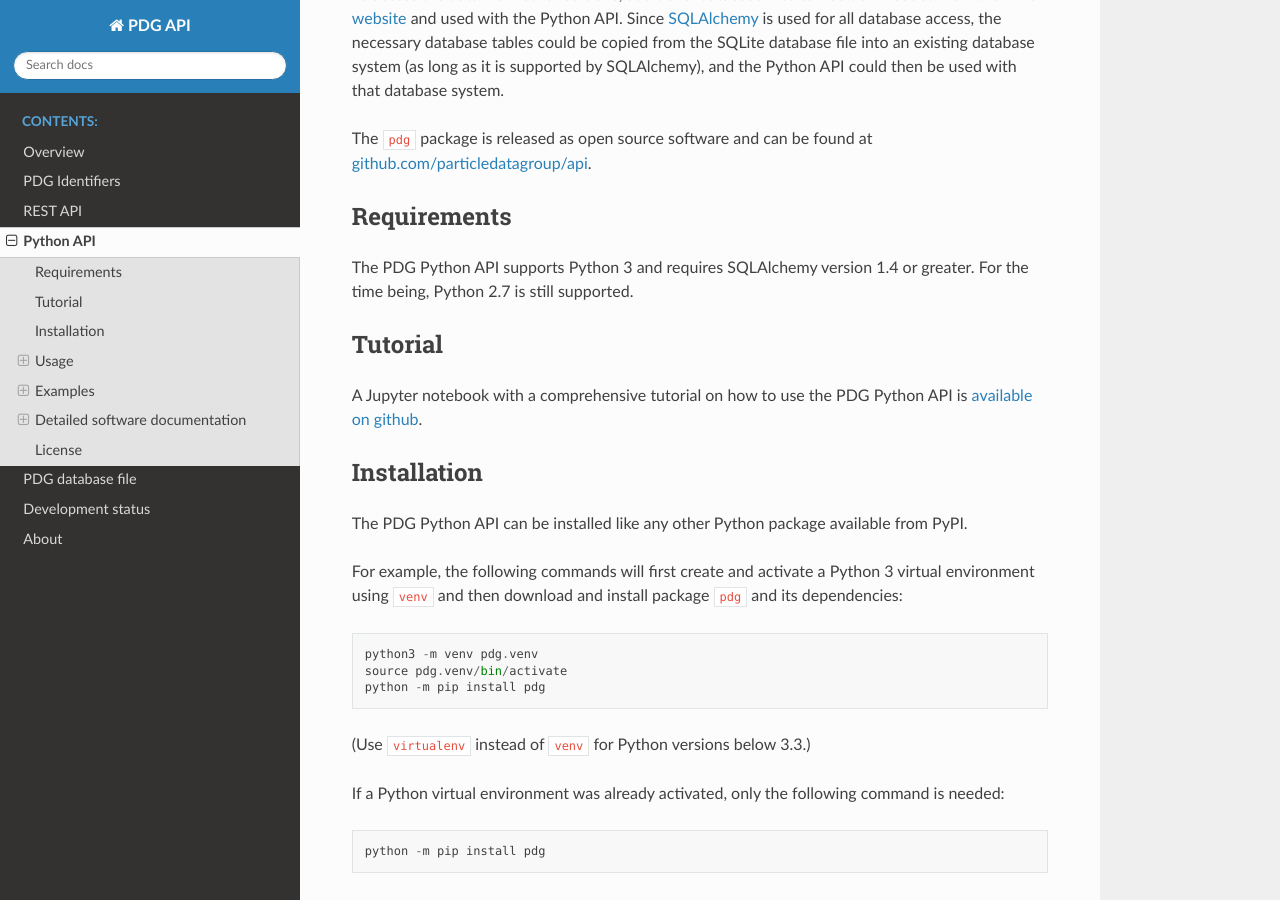
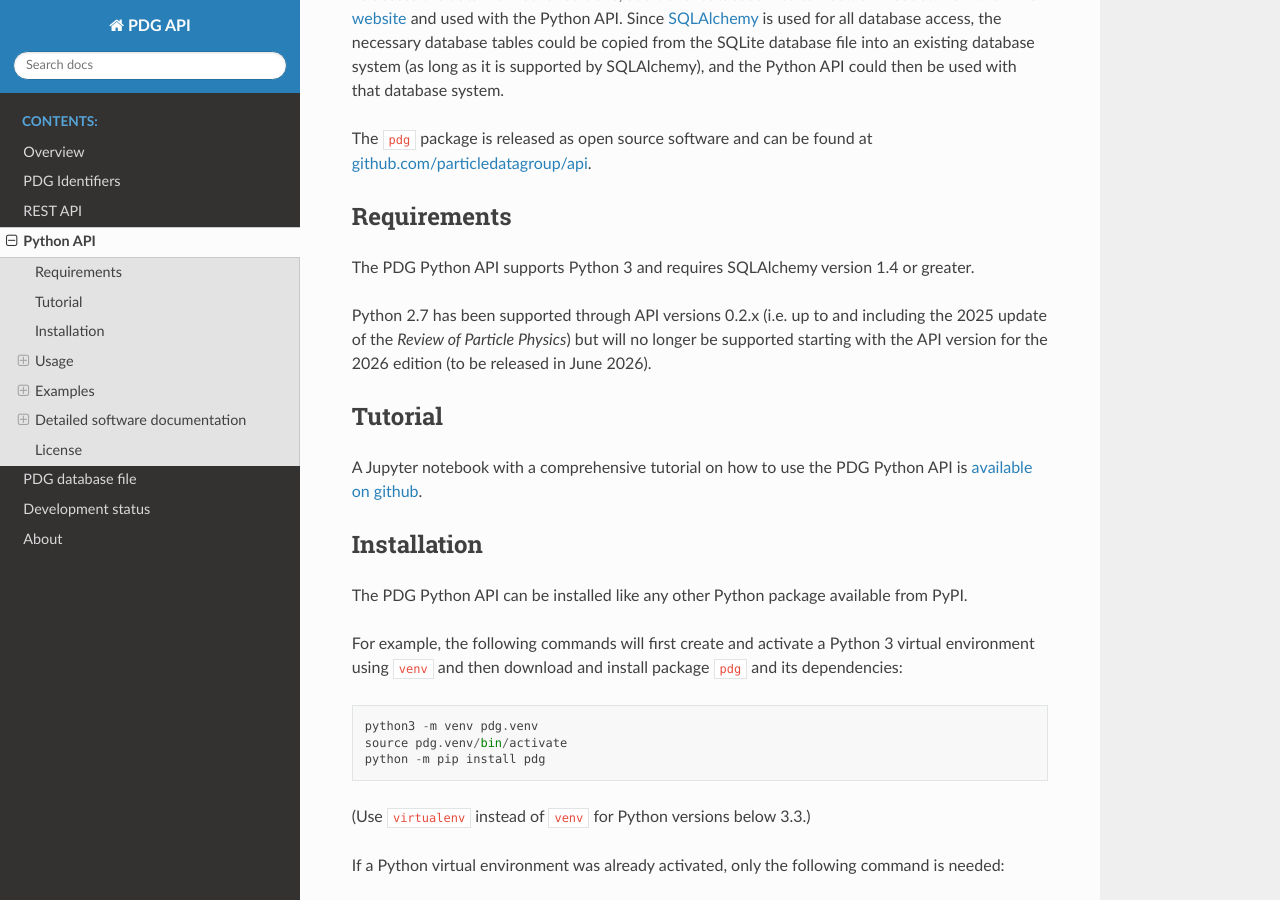
Before and after one commit to particledatagroup/api, a Sphinx documentation site: the page built from docs/source/pythonapi.md, in a window 1280 px wide and 900 px high, scrolled down 466 px. Built offline with Sphinx 7.4.7 and the Read the Docs theme 3.1.0, drawn with Linux system fonts in a browser that asks for light colours; comment, search, counter and statistics services are not loaded.

Commit message:
Update doc with warning about drop of Python 2.7 support for the 2026 version

```diff
--- a/docs/source/pythonapi.md
+++ b/docs/source/pythonapi.md
@@ -26,7 +26,10 @@ The `pdg` package is released as open source software and can be found at
 ## Requirements
 
 The PDG Python API supports Python 3 and requires SQLAlchemy version 1.4 or greater.
-For the time being, Python 2.7 is still supported.
+
+Python 2.7 has been supported through API versions 0.2.x
+(i.e. up to and including the 2025 update of the *Review of Particle Physics*)
+but will no longer be supported starting with the API version for the 2026 edition (to be released in June 2026).
 
 ## Tutorial
 
```
